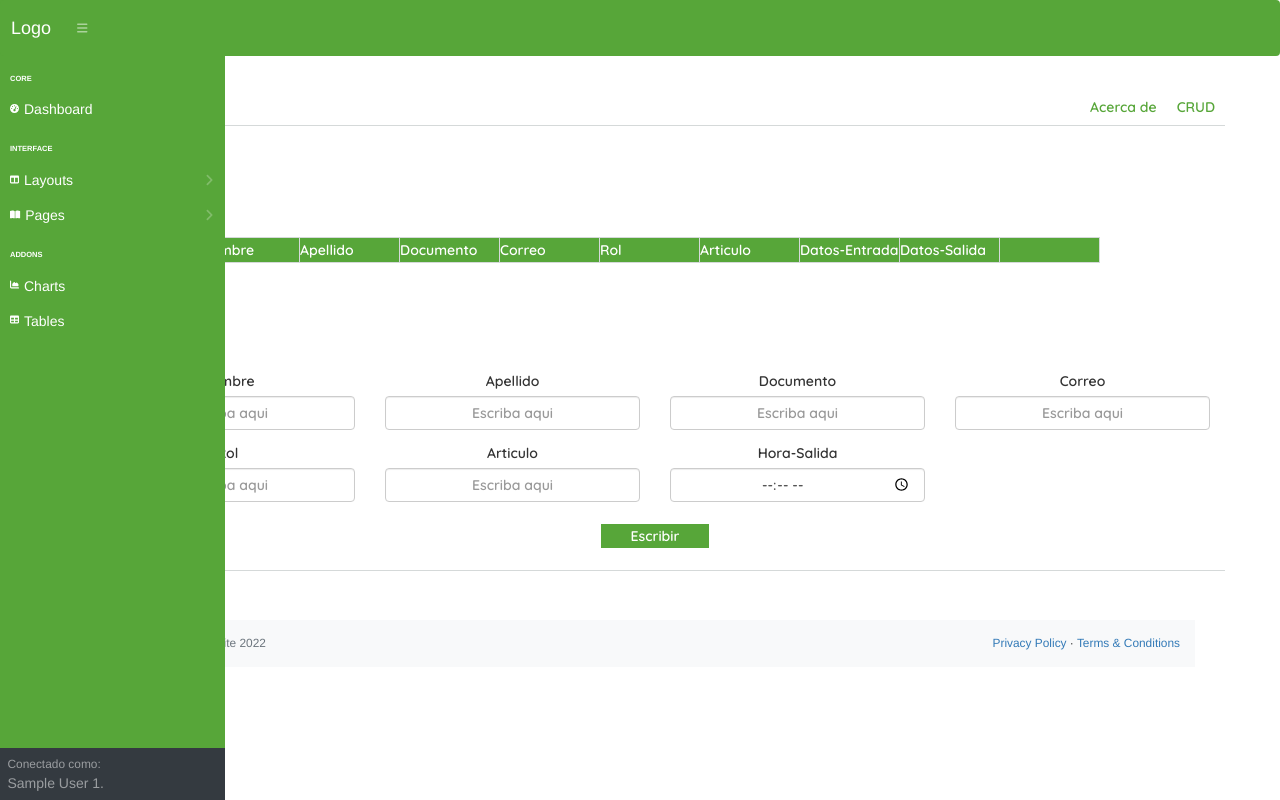
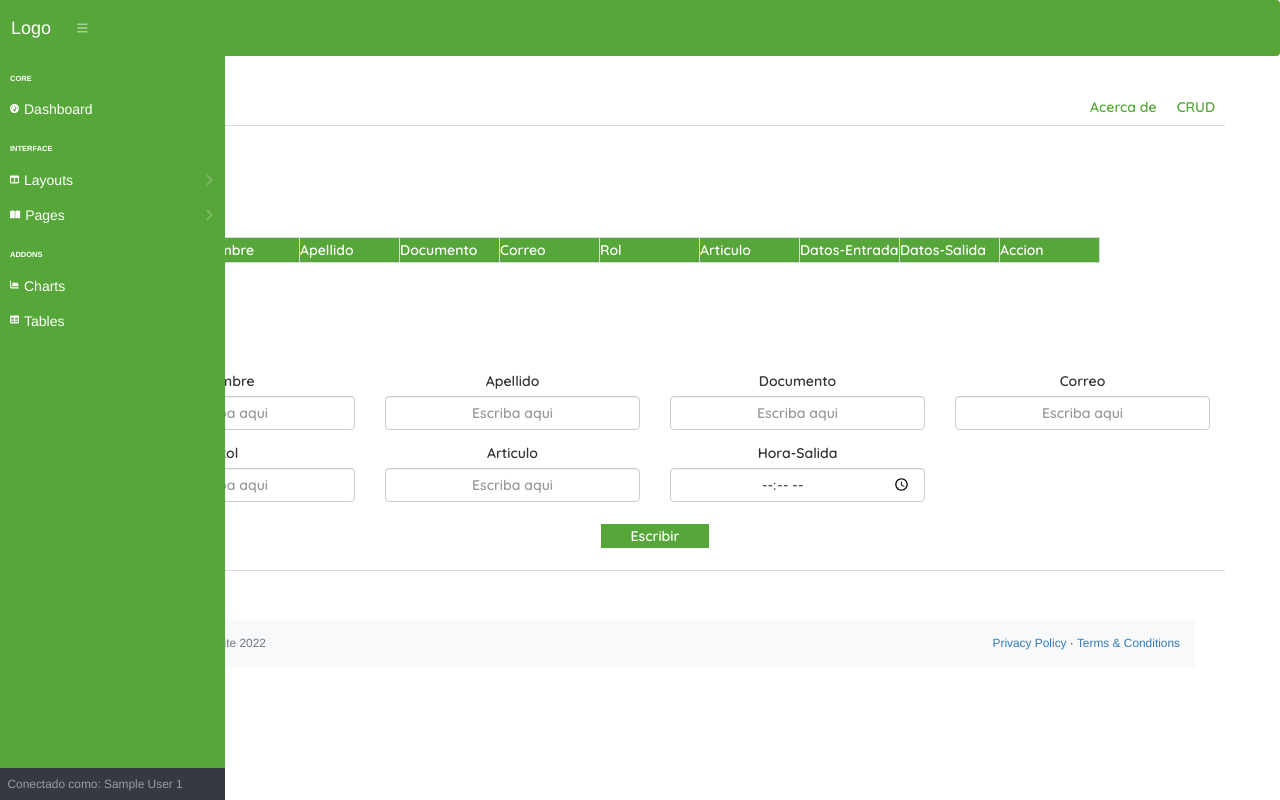
Before and after one commit to JesusRueda1/APP-SEDE-TIC, a PHP site: page /CRUD-REGISTRO/dist/DASHBOARD.php in a window 1280 px wide. Run offline with PHP 8.4, Linux system fonts and the light colour scheme; the visitor is signed in with stand-in values (Sample User, id 1); lists and menus that the app fills with data are empty; some libraries are stand-ins or nearby versions.

Commit message:
Todos los errores arreglados

```diff
--- a/CRUD-REGISTRO/dist/DASHBOARD.php
+++ b/CRUD-REGISTRO/dist/DASHBOARD.php
@@ -1,3 +1,7 @@
+<?php
+session_start();
+$nombreCompleto = $_SESSION['nombre']." ".$_SESSION['apellido'];
+?>
 <!DOCTYPE html>
 <html lang="es">
     <head>
@@ -98,11 +102,7 @@
                         </div>
                     </div>
                     <div class="sb-sidenav-footer">
-                        <div class="small">Conectado como:</div>
-                        <?php
-                            session_start();
-                            echo $_SESSION['nombre']." ".$_SESSION['apellido']."."
-                        ?>
+                        <div class="small">Conectado como: <?php echo $nombreCompleto; ?></div>
                     </div>
                 </nav>
             </div>
@@ -136,7 +136,7 @@
                               <th>Articulo</th>
                               <th>Datos-Entrada</th>
                               <th>Datos-Salida</th>
-                              <th></th>
+                              <th>Accion</th>
 
                             </tr>
                           </thead>
--- a/index.php
+++ b/index.php
@@ -1,5 +1,5 @@
 <!DOCTYPE html>
-<html lang="en">
+<html lang="es">
 <head>
     <meta charset="UTF-8">
     <meta http-equiv="X-UA-Compatible" content="IE=edge">
--- a/php/ingreso.php
+++ b/php/ingreso.php
@@ -7,7 +7,7 @@ if(!$user=="" && !$pass==""){
     $SQL = "SELECT * FROM persona
     WHERE documento=".$user."";
     $query = mysqli_query($conexion,$SQL);
-    if($query == TRUE){
+    if($query){
         while($row = mysqli_fetch_array($query)){
             $id = $row['id'];
             $rol = $row['rol'];
```
